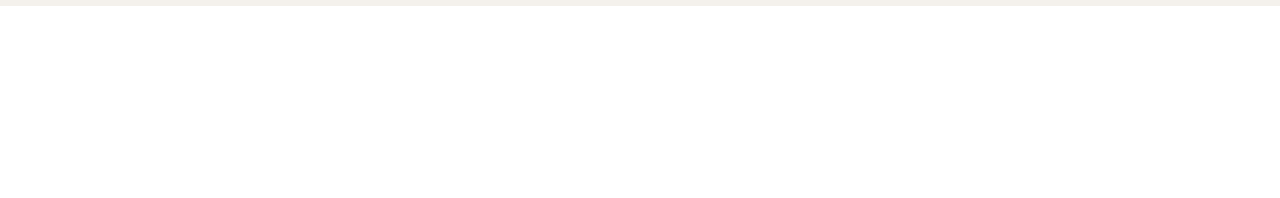
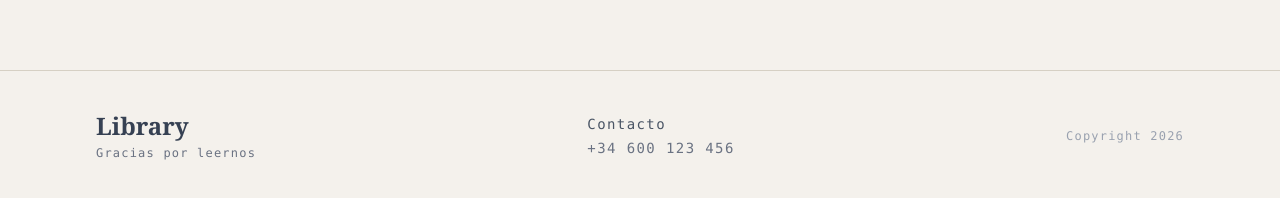
Before and after one commit to ResilenteMG/mi-biblioteca-front, a React (Vite) app: page / in a window 1280 px wide. Shown: the part 1470-1668 px from the top of the page. Before the commit the page ends 1476 px from the top, so only its background shows below. Built offline with nearby package versions, Linux system fonts and the light colour scheme.

Commit message:
feat: footer  ended

```diff
--- /dev/null
+++ b/src/components/footer/Footer.jsx
@@ -0,0 +1,23 @@
+function Footer() {
+    return (
+        <footer className='bg-[#f4f1ec] border-t border-[#d6d0c4] py-10 mt-16'>
+            <div className='max-w-6xl mx-auto px-8 flex flex-col lg:flex-row items-center justify-between gap-6'>
+
+                <div className='flex flex-col items-center lg:items-start gap-1'>
+                    <h2 className='text-2xl font-serif leading-tight font-bold text-gray-700'>Library</h2>
+                    <p className='font-mono text-xs tracking-widest text-gray-500'>Gracias por leernos</p>
+                </div>
+
+                <div className='flex flex-col items-center lg:items-start gap-1'>
+                    <p className='font-mono text-sm tracking-widest text-gray-600'>Contacto</p>
+                    <p className='font-mono text-sm tracking-widest text-gray-500'>+34 600 123 456</p>
+                </div>
+
+                <p className='font-mono text-xs tracking-widest text-gray-400'>Copyright 2026</p>
+
+            </div>
+        </footer>
+    );
+}
+
+export default Footer;
--- a/src/pages/Home.jsx
+++ b/src/pages/Home.jsx
@@ -1,6 +1,7 @@
 import Navbar from '../components/navbar/Navbar';
 import Banner from '../components/banner/Banner';
 import Carousel from '../components/carousel/Carousel';
+import Footer from '../components/footer/Footer';
 
 function Home () {
     return (
@@ -8,7 +9,7 @@ function Home () {
             <Navbar />
             <Carousel />
             <Banner />
-
+            <Footer />
         </>
     )
 }
```
